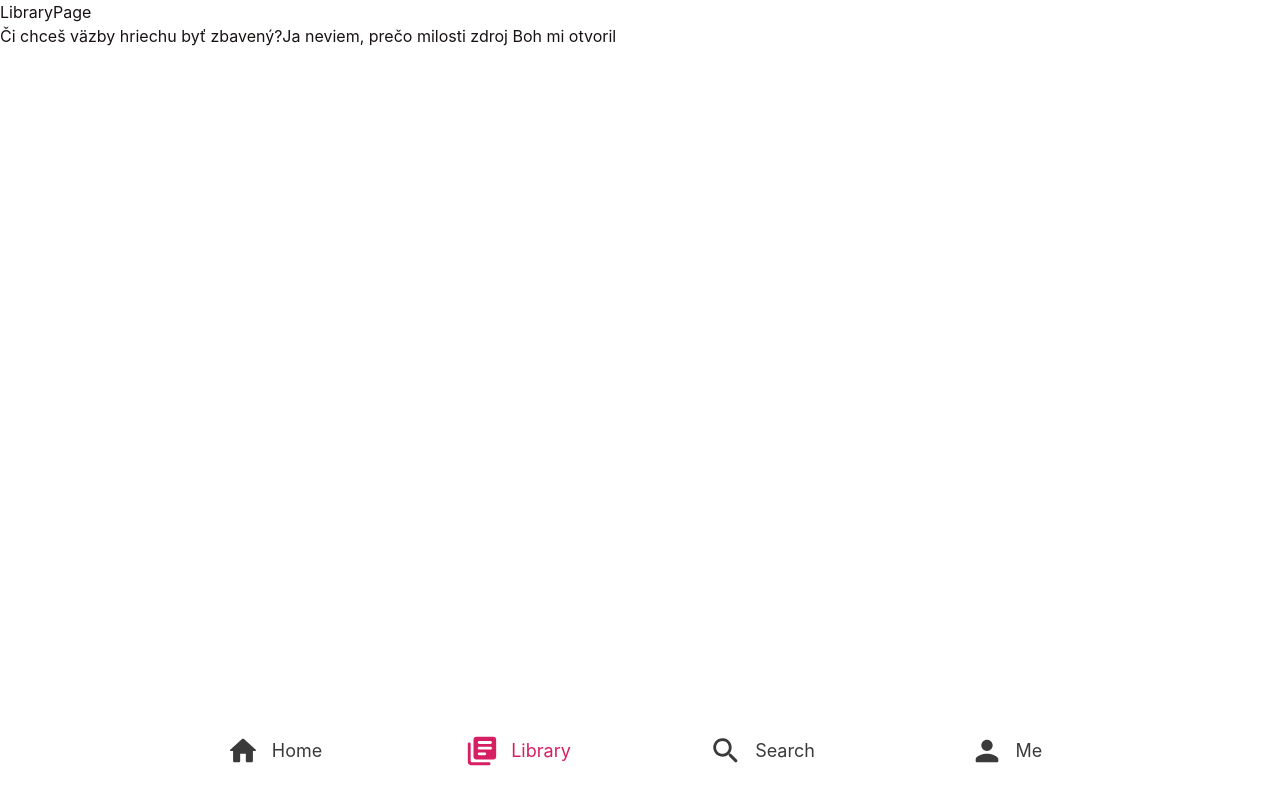
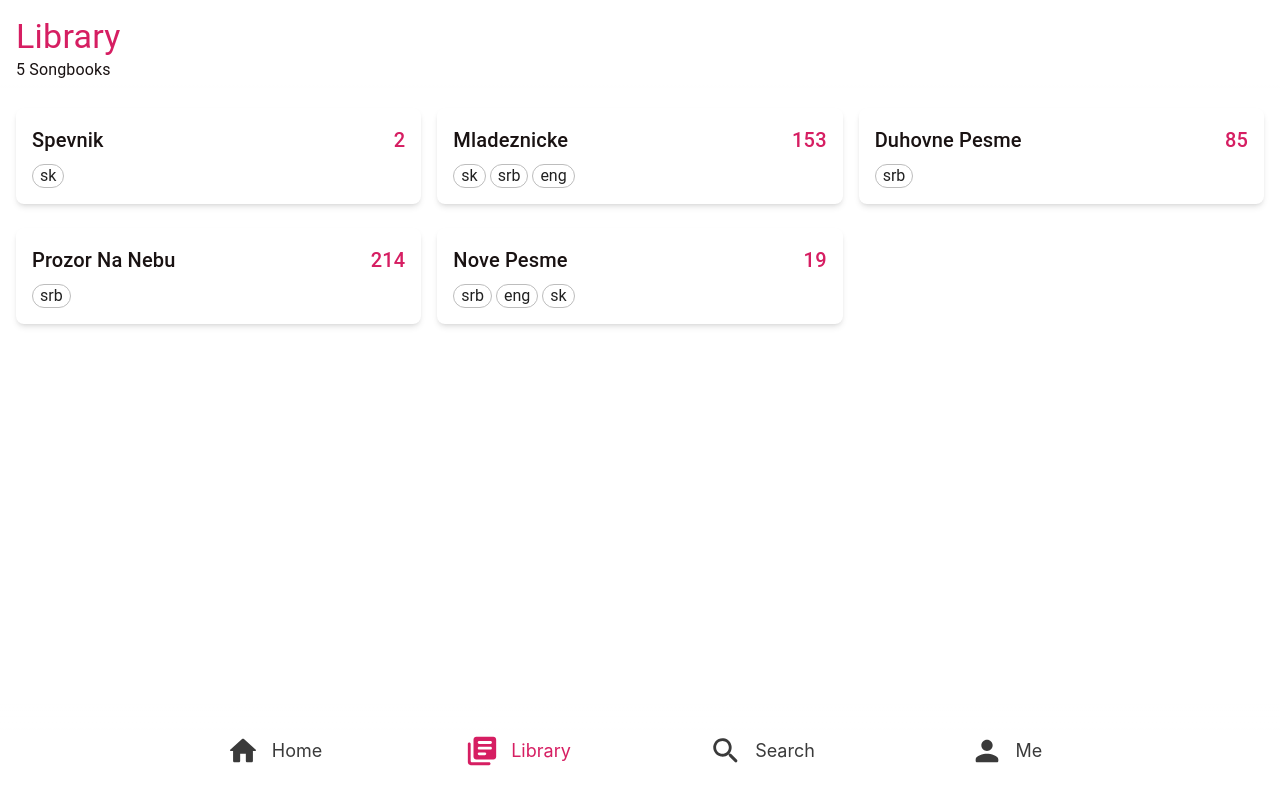
Before and after one commit to kukuckarastislav/lyrics-library, a React (Vite) app in the folder lyrics-library-react/: page /library in a window 1280 px wide. Built offline with nearby package versions, Linux system fonts and the light colour scheme.

Commit message:
feat: library page

```diff
--- /dev/null
+++ b/lyrics-library-react/src/components/SongBookCard.module.scss
@@ -0,0 +1,21 @@
+.SongBookCardCss{
+    @apply flex justify-between
+        bg-white rounded-lg shadow-md
+        p-4 mb-2
+        hover:shadow-lg hover:bg-gray-50
+
+    ;
+
+    &:active{
+        transform: scale(0.98);
+        transition: transform 80ms ease;
+    }
+
+
+    :global{
+        .songBookName{
+
+        }
+
+    }
+}
--- /dev/null
+++ b/lyrics-library-react/src/components/SongBookCard.tsx
@@ -0,0 +1,34 @@
+import { Chip, Typography } from '@mui/material';
+import { Link } from 'react-router-dom';
+import { SongBook } from '../models/SongBook';
+import style from './SongBookCard.module.scss';
+
+interface SongBookCardProps {
+  songBook: SongBook;
+}
+
+export default function SongBookCard(props: SongBookCardProps) {
+  const songBook = props.songBook;
+
+  return (
+    <Link to={`/songbook/${songBook.url}`}>
+      <div className={style.SongBookCardCss}>
+        <div className='flex flex-col'>
+          <Typography variant="h6" className='songBookName'>
+            {songBook.name}
+          </Typography>
+          <div className='flex gap-1 mt-2'>
+            {songBook.languges.map((language) => (
+              <Chip label={language} variant="outlined"
+                size='small'
+                sx={{ fontSize: '1rem' }} />
+            ))}
+          </div>
+        </div>
+        <Typography variant="h6" sx={{ color: 'var(--text-ui-active-color)' }}>
+          {songBook.numberOfSongs}
+        </Typography>
+      </div>
+    </Link>
+  )
+}
--- a/lyrics-library-react/src/index.css
+++ b/lyrics-library-react/src/index.css
@@ -16,6 +16,7 @@
   --button-ui-color: rgb(58, 58, 58);
   --button-ui-hover-color: rgb(185, 29, 86);
   --button-ui-active-color: rgb(214, 30, 98);
+  --button-ui-text-color: rgb(255,255,255);
 
   --bg-ui-color: white;
   --color-primary: #747bff;
@@ -28,6 +29,9 @@ body {
   background-color: var(--bg-ui-color);
 }
 
+a{
+  -webkit-tap-highlight-color: transparent;
+}
 
 /*
 @media (prefers-color-scheme: light) {
--- a/lyrics-library-react/src/assets/lib.json
+++ b/lyrics-library-react/src/libraryData.ts
@@ -1,5 +1,7 @@
-{
-    "numberOfSongBooks": 1,
+import { Library } from "./models/Library";
+
+const jsonData = {
+    "numberOfSongBooks": 5,
     "songBooks": [
         {
             "name": "Spevnik",
@@ -106,6 +108,47 @@
                     ]
                 }
             ]
+        },
+        {
+            "name": "Mladeznicke",
+            "url": "mladeznicke",
+            "numberOfSongs": 153,
+            "languges": [
+                "sk", "srb", "eng"
+            ],
+            "songs": []
+        },
+        {
+            "name": "Duhovne Pesme",
+            "url": "duhovne-pesme",
+            "numberOfSongs": 85,
+            "languges": [
+                "srb"
+            ],
+            "songs": []
+        },
+        {
+            "name": "Prozor Na Nebu",
+            "url": "prozor-na-nebu",
+            "numberOfSongs": 214,
+            "languges": [
+                "srb"
+            ],
+            "songs": []
+        },
+        {
+            "name": "Nove Pesme",
+            "url": "nove-pesme",
+            "numberOfSongs": 19,
+            "languges": [
+                "srb", "eng", "sk"
+            ],
+            "songs": []
         }
     ]
-}
+};
+
+const library: Library = Library.fromJson(jsonData);
+console.log(library);
+
+export default library;
--- a/lyrics-library-react/src/models/Library.ts
+++ b/lyrics-library-react/src/models/Library.ts
@@ -19,4 +19,13 @@ export class Library {
         }
         return undefined;
     }
+
+    // eslint-disable-next-line @typescript-eslint/no-explicit-any
+    static fromJson(json: any): Library {
+        return new Library(
+            json.numberOfSongBooks,
+            // eslint-disable-next-line @typescript-eslint/no-explicit-any
+            json.songBooks.map((songBook: any) => SongBook.fromJson(songBook)),
+        );
+    }
 }
--- a/lyrics-library-react/src/models/Song.ts
+++ b/lyrics-library-react/src/models/Song.ts
@@ -6,5 +6,17 @@ export class Song {
         public url: string = '',
         public author: string = '',
         public verses: string[][] = [],
-    ){}
+    ) { }
+
+    // eslint-disable-next-line @typescript-eslint/no-explicit-any
+    static fromJson(json: any): Song {
+        return new Song(
+            json.name,
+            json.number,
+            json.lang,
+            json.url,
+            json.author,
+            json.verses,
+        );
+    }
 }
--- a/lyrics-library-react/src/models/SongBook.ts
+++ b/lyrics-library-react/src/models/SongBook.ts
@@ -18,4 +18,16 @@ export class SongBook {
     public getSongByUrl(songUrl: string): Song | undefined {
         return this.songs.find(song => song.url === songUrl);
     }
+
+    // eslint-disable-next-line @typescript-eslint/no-explicit-any
+    static fromJson(json: any): SongBook {
+        return new SongBook(
+            json.name,
+            json.url,
+            json.numberOfSongs,
+            json.languges,
+            // eslint-disable-next-line @typescript-eslint/no-explicit-any
+            json.songs.map((song: any) => Song.fromJson(song)),
+        );
+    }
 }
--- a/lyrics-library-react/src/pages/LibraryPage.module.scss
+++ b/lyrics-library-react/src/pages/LibraryPage.module.scss
@@ -1,3 +1,31 @@
 .LibraryPageCss{
+    :global {
 
+
+
+        .soundBooksContainer {
+            @apply grid grid-cols-1 gap-2 mx-4
+                sm:grid-cols-2 sm:gap-3
+                lg:grid-cols-3 lg:gap-4
+                2xl:grid-cols-4 2xl:gap-6;
+
+                margin-top: 108px;
+        }
+
+        .topHeader{
+            @apply pt-4 pb-6 px-4;
+            width: 100%;
+            position: fixed;
+            top: 0;
+            background: var(--bg-ui-color);
+            background: linear-gradient(180deg, var(--bg-ui-color) 80%, rgba(0,0,0,0) 100%);
+
+            .libraryLabel {
+
+                color: var(--text-ui-active-color);
+            }
+        }
+
+
+    }
 }
--- a/lyrics-library-react/src/pages/LibraryPage.tsx
+++ b/lyrics-library-react/src/pages/LibraryPage.tsx
@@ -1,18 +1,28 @@
 import { Link } from 'react-router-dom';
 import style from './LibraryPage.module.scss';
 
+import library from '../libraryData.ts';
+import { Typography } from '@mui/material';
+import SongBookCard from '../components/SongBookCard.tsx';
+
 export default function LibraryPage() {
+
   return (
-    <div className={style.LibraryPageCss}>
-      <div>LibraryPage</div>
+    <section className={style.LibraryPageCss}>
+      <div className='topHeader'>
+        <Typography variant="h4" className='libraryLabel'>Library</Typography>
+        <Typography variant="body1" className='mb-4'>
+          {library.numberOfSongBooks} Songbooks
+        </Typography>
+      </div>
 
-      <Link to="/songbook/spevnik/song/ci-chces-vazby-hriechu-byt-zbaveny">
-        Či chceš väzby hriechu byť zbavený?
-      </Link>
-      <Link to="/songbook/spevnik/song/ja-neviem-preco-milosti-zdroj-boh-mi-otvoril">
-        Ja neviem, prečo milosti zdroj Boh mi otvoril
-      </Link>
 
-    </div>
+      <div className='soundBooksContainer'>
+        {library.songBooks.map((songBook) => (
+          <SongBookCard songBook={songBook} />
+        ))}
+      </div>
+
+    </section>
   )
 }
```
